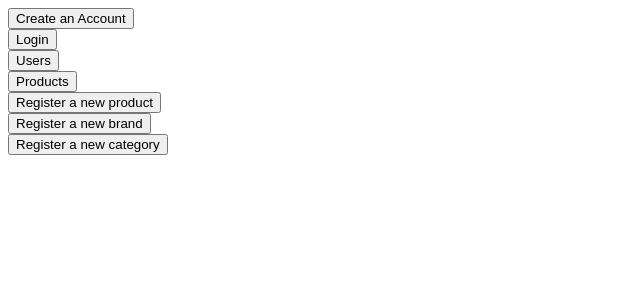
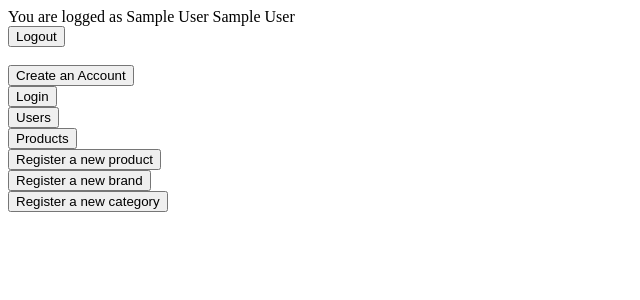
Before and after one commit to Gap1512/ecommerce, a PHP site: page / in a window 1280 px wide. Shown: the top 300 px of the page, without its empty margins (0-640 px from the left). Run offline with PHP 8.4, Linux system fonts and the light colour scheme; the visitor is signed in with stand-in values (Sample User, id 1).

Commit message:
Adicionado sistema de logout, fluxo de navegação adaptado para aceitar o logout em qualquer página

```diff
--- a/database/customer-insert.php
+++ b/database/customer-insert.php
@@ -21,7 +21,7 @@ function register($table, $admin){
                     $_POST['customerCEP']));
 
     if ($result !== FALSE) {
-        header("Location: /ecommerce/initial-page.php");
+        header("Location: /ecommerce/index.php");
         die();
     }
     else echo 'An error ocurred, it was not possible to create an account';
--- a/database/login.php
+++ b/database/login.php
@@ -24,7 +24,7 @@ function login($table, $admin){
         $_SESSION['customerCEP'] = $details['cep'];
         $_SESSION['admin'] = $admin;
 
-        header("Location: /ecommerce/initial-page.php");
+        header("Location: /ecommerce/index.php");
         die();
 
     }
--- a/index.php
+++ b/index.php
@@ -5,6 +5,8 @@
     <title>Main Page</title>
 </head>
 <body>
+
+  <?php include 'user-validation.php'; loginInfo(); ?>
 
   <a href="/ecommerce/create-account.html">
     <button type="button">Create an Account</button>
--- a/user-validation.php
+++ b/user-validation.php
@@ -13,6 +13,17 @@ function validadeUser($adminOnly=FALSE){
             die;
         }
     }
+    loginInfo();
 }
 
+function loginInfo(){
+    if(isset($_SESSION['customerFirstName']) and isset($_SESSION['customerLastName'])){
+        echo "You are logged as ".$_SESSION['customerFirstName']." ".$_SESSION['customerLastName'];
+        echo '<form action="/ecommerce/logout.php" method="post">';
+        echo '<input type="hidden" name="returnPage" value='.$_SERVER["REQUEST_URI"].'>';
+        echo '<input type="submit" value="Logout"></form><br>';
+    }
+}
+
+
 ?>
```
Also changed, not shown: logout.php (added, +13 -0 lines).
